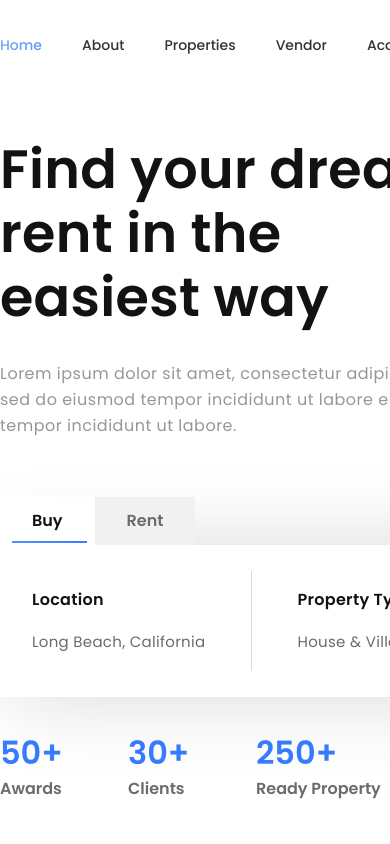
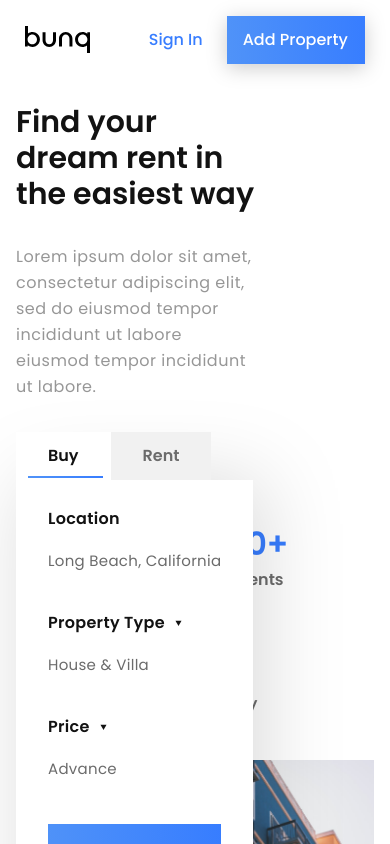
Before and after one commit to ticianomorvan/bugster-frontend-challenge, a Next.js app: page / in a window 390 px wide. Both pictures are taken after a click on the button "Buy". Shown: the top 844 px of the page. Built offline with nearby package versions, Linux system fonts and the light colour scheme.

Commit message:
update: add simple responsive design

```diff
--- a/app/(brand)/layout.tsx
+++ b/app/(brand)/layout.tsx
@@ -10,7 +10,7 @@ type BrandLayoutProps = Readonly<{ children: ReactNode }>;
 
 export default function BrandLayout({ children }: BrandLayoutProps) {
   return (
-    <main className="max-h-screen h-screen w-full max-w-7xl mx-auto flex flex-col overflow-hidden">
+    <main className="max-h-screen h-screen w-full flex-col lg:overflow-hidden">
       <Navigation />
 
       {children}
--- a/app/(brand)/page.tsx
+++ b/app/(brand)/page.tsx
@@ -4,14 +4,14 @@ import PropertySearch from "@/components/hero/property-search";
 
 export default function Home() {
   return (
-    <div className="h-full flex items-center justify-evenly">
+    <div className="p-4 h-full flex flex-col items-center justify-evenly gap-12 lg:p-0 lg:mt-12 lg:flex-row lg:items-start lg:gap-0">
       <div className="flex flex-col">
-        <div className="w-[30.625em] mb-[3.625rem] flex flex-col gap-y-8">
-          <h1 className="text-[54px] font-semibold leading-16 tracking-[0.3px] text-dark-grey">Find your dream rent in the easiest way</h1>
+        <div className="max-w-[24ch] mb-8 flex flex-col gap-y-8 md:max-w-[72ch] lg:w-[30.625em] lg:mb-[3.625rem] ">
+          <h1 className="text-3xl font-semibold text-dark-grey md:text-4xl lg:text-[54px] lg:leading-16 lg:tracking-[0.3px]">Find your dream rent in the easiest way</h1>
           <h2 className="text-base font-normal leading-[26px] tracking-[0.5px] text-spacial-grey opacity-70">Lorem ipsum dolor sit amet, consectetur adipiscing elit, sed do eiusmod tempor incididunt ut labore eiusmod tempor incididunt ut labore.</h2>
         </div>
 
-        <div className="mb-[12rem] flex items-center">
+        <div className="mb-12 flex items-center lg:mb-[12rem]">
           <PropertySearch label="Buy" />
           <PropertySearch label="Rent" />
         </div>
--- a/components/hero/metrics.tsx
+++ b/components/hero/metrics.tsx
@@ -23,7 +23,7 @@ const metrics: Metric[] = [
 export default function Metrics() {
   return (
     <div>
-      <ul className="flex items-center gap-x-16">
+      <ul className="flex flex-wrap items-center justify-center gap-16 md:justify-start lg:flex-nowrap">
         {metrics.map((metric) => (
           <li key={metric.label} className="min-w-16 flex flex-col gap-y-3">
             <div className="flex items-center text-gradient-primary text-[32px] font-bold leading-8">
--- a/components/hero/property-search.tsx
+++ b/components/hero/property-search.tsx
@@ -60,8 +60,10 @@ export default function PropertySearch({ label }: PropertySearchProps) {
       <PopoverPortal>
         <PopoverContent
           align="start"
+          side="bottom"
+          avoidCollisions={false}
           alignOffset={alignOffset}
-          className="w-[47.625rem] pl-8 pr-3 py-4 flex items-center justify-between bg-white drop-shadow-[10px_0px_40px_rgba(0,0,0,0.15)] data-[state=open]:animate-in data-[state=open]:fade-in data-[state=closed]:animate-out data-[state=closed]:fade-out"
+          className="w-fit p-8 flex flex-col gap-12 bg-white drop-shadow-[10px_0px_40px_rgba(0,0,0,0.15)] data-[state=open]:animate-in data-[state=open]:fade-in data-[state=closed]:animate-out data-[state=closed]:fade-out lg:w-[47.625rem] lg:pl-8 lg:pr-3 lg:py-4 lg:flex-row lg:items-center lg:justify-between lg:gap-0"
         >
           <PropertySearchOption label="Location" value="Long Beach, California" />
 
@@ -103,5 +105,5 @@ function PropertySearchOption({ label, value, withSelect = false }: PropertySear
 }
 
 function PropertySearchOptionSeparator() {
-  return <div className="w-[1px] h-[100px] bg-light-grey" />;
+  return <div className="hidden lg:block lg:w-[1px] lg:h-[100px] lg:bg-light-grey" />;
 }
--- a/components/navigation/add-property-button.tsx
+++ b/components/navigation/add-property-button.tsx
@@ -65,11 +65,13 @@ export default function AddPropertyButton() {
 
   return (
     <button
-      className="px-4 py-3 w-42 flex items-center gap-x-1 text-white bg-gradient-primary drop-shadow-[0_4px_10px_rgba(0,0,0,0.2)] cursor-pointer"
+      className="px-4 py-3 w-[138px] flex items-center gap-x-1 text-white bg-gradient-primary drop-shadow-[0_4px_10px_rgba(0,0,0,0.2)] cursor-pointer lg:w-42"
       onMouseEnter={handleMouseEnter}
       onMouseLeave={handleMouseLeave}
     >
-      <PlusIcon />
+      <span className="hidden lg:block">
+        <PlusIcon />
+      </span>
 
       <span ref={textRef} className="font-medium">
         Add Property
--- a/components/navigation/index.tsx
+++ b/components/navigation/index.tsx
@@ -13,10 +13,10 @@ const navigationItems: NavigationItemProps[] = routes.map((route) => ({
 
 export default function Navigation() {
   return (
-    <nav className="h-[6.25rem] flex items-center justify-around">
+    <nav className="pt-4 pb-6 flex items-center justify-around lg:pt-0 lg:pb-0 lg:h-[6.25rem]">
       <BunqIcon />
 
-      <ul className="flex items-center gap-10">
+      <ul className="hidden lg:flex lg:items-center lg:gap-10">
         {navigationItems.map((navigationItem) => (
           <NavigationItem key={navigationItem.label} {...navigationItem} />
         ))}
@@ -24,7 +24,9 @@ export default function Navigation() {
 
       <div className="flex items-center">
         <button className="pr-6 flex items-center gap-x-4 cursor-pointer">
-          <UserIcon />
+          <span className="hidden lg:block">
+            <UserIcon />
+          </span>
 
           <span className="text-gradient-primary font-medium">
             Sign In
```
Also changed, not shown: 1 other file (tests, documents, lock files or other folders).
